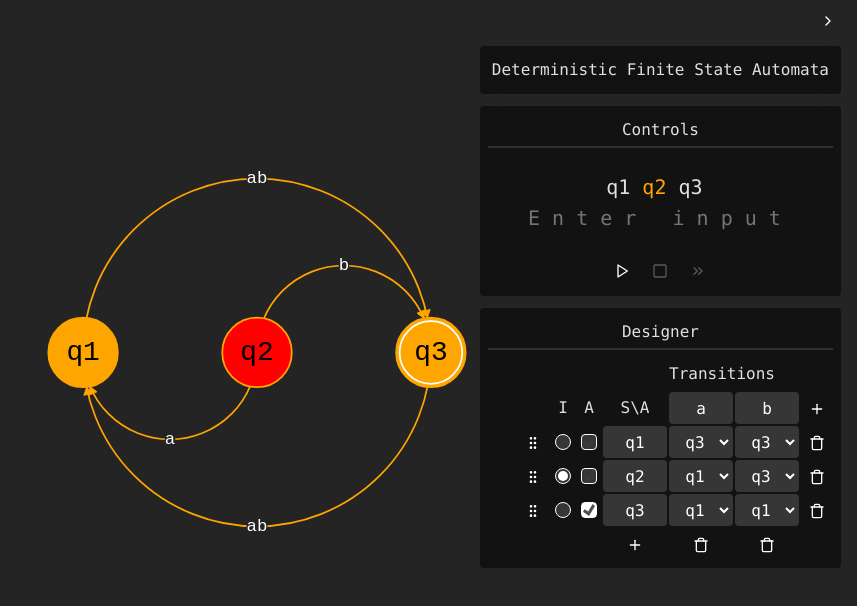
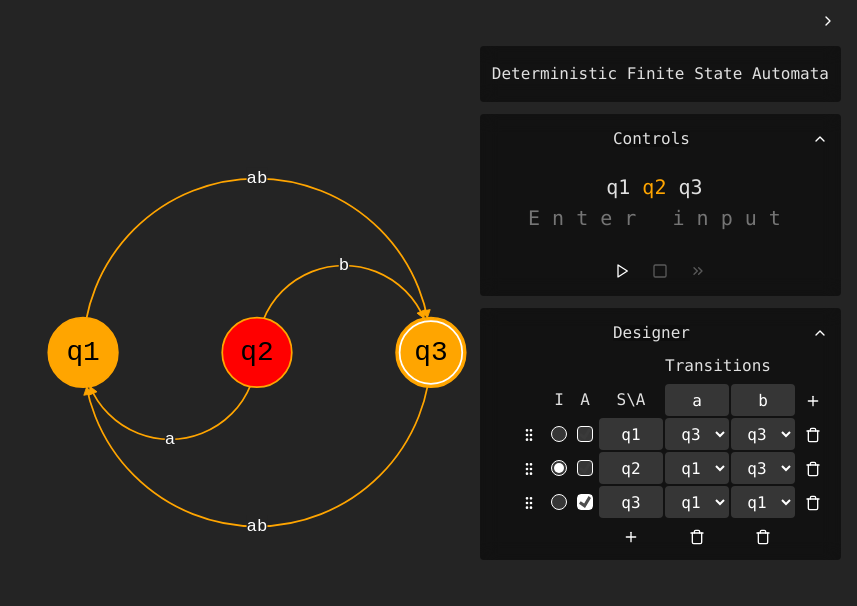
Before and after one commit to utkusagocak/automata-simulator, a Vue app: page / in a window 1280 px wide. Shown: the top 606 px of the page, without its empty margins (423-1280 px from the left). Built offline with nearby package versions, Linux system fonts and the light colour scheme.

Commit message:
add expand/collapse for panels

```diff
--- a/src/App.css
+++ b/src/App.css
@@ -171,15 +171,15 @@
 .panel-title {
   display: flex;
   align-items: center;
-  padding: 4px 4px;
+  padding: 8px 4px;
   justify-content: center;
 }
 
 .panel-title:not(:last-child) {
-  margin-bottom: 8px;
-  border-bottom-width: 2px;
+  /* margin-bottom: 8px; */
+  /* border-bottom-width: 2px;
   border-bottom-style: solid;
-  border-bottom-color: rgba(126, 126, 126, 0.3);
+  border-bottom-color: rgba(126, 126, 126, 0.3); */
 }
 
 .panel-content {
@@ -190,6 +190,7 @@
 .dfa-designer {
   overflow-y: auto;
   overflow-x: hidden;
+  scrollbar-gutter: stable;
 }
 
 .dfa-designer-panel {
--- a/src/App.vue
+++ b/src/App.vue
@@ -14,6 +14,7 @@ import {
   LucideChevronRight,
   LucideMenu,
 } from 'lucide-vue-next';
+import Panel from './components/Panel.vue';
 
 const dfa = reactive(new DFA());
 const visualizer = ref<InstanceType<typeof DFAVisualizer> | null>(null);
@@ -76,7 +77,6 @@ const rightPanelOpen = ref(true);
         <DFAControls v-if="rightPanelOpen" :dfa="dfa" />
       </Transition>
 
-      <!-- <DFAVisualizerControls :visualizer="visualizer" /> -->
       <Transition name="panel">
         <DFADesigner v-if="rightPanelOpen" :dfa="dfa" />
       </Transition>
@@ -88,25 +88,21 @@ const rightPanelOpen = ref(true);
 .right-panel {
   pointer-events: none;
 }
-.panel {
-  pointer-events: all;
+
+.panel-enter-active,
+.panel-leave-active {
+  transition: 0.25s ease;
+}
+.panel-enter-from,
+.panel-leave-to {
+  transform: translateX(100%);
+  opacity: 0;
 }
 .right-panel-toggle {
   pointer-events: all;
   border-radius: 4px;
   align-self: end;
   margin: 0px;
-}
-
-.panel-enter-active,
-.panel-leave-active {
-  transition: 0.5s linear;
-}
-
-.panel-enter-from,
-.panel-leave-to {
-  transform: translateX(100%);
-  /* opacity: 0; */
 }
 
 #visible-area {
--- a/src/DFA/DFAControls.vue
+++ b/src/DFA/DFAControls.vue
@@ -9,6 +9,7 @@ import {
 } from 'lucide-vue-next';
 import { DFA } from './DFA';
 import { ref } from 'vue';
+import Panel from '../components/Panel.vue';
 
 const { dfa } = defineProps<{ dfa: DFA }>();
 
@@ -36,9 +37,7 @@ function handleStop() {
 </script>
 
 <template>
-  <div class="panel">
-    <div className="panel-title">Controls</div>
-
+  <Panel header="Controls">
     <div
       class="panel-content dfa-controls d-flex flex-column align-items-center gap-1"
       :class="{ disabled: DFA.isDFAValid(dfa) !== true }"
@@ -146,7 +145,7 @@ function handleStop() {
         </button>
       </div>
     </div>
-  </div>
+  </Panel>
 </template>
 
 <style scoped>
--- a/src/DFA/DFADesigner.vue
+++ b/src/DFA/DFADesigner.vue
@@ -2,6 +2,7 @@
 import { LucideGripVertical, LucidePlus, LucideTrash } from 'lucide-vue-next';
 import { DFA } from './DFA';
 import { ref } from 'vue';
+import Panel from '../components/Panel.vue';
 
 const { dfa } = defineProps<{ dfa: DFA }>();
 
@@ -33,8 +34,7 @@ function handleStartDrag(e: PointerEvent, target: string) {
 </script>
 
 <template>
-  <div class="panel dfa-designer-panel">
-    <div class="panel-title">Designer</div>
+  <Panel header="Designer" class="dfa-designer-panel">
     <div
       class="panel-content dfa-designer"
       :class="{ dragging: drag.dragging }"
@@ -276,7 +276,7 @@ function handleStartDrag(e: PointerEvent, target: string) {
         </button>
       </div>
     </div>
-  </div>
+  </Panel>
 </template>
 
 <style scoped>
--- /dev/null
+++ b/src/components/Panel.vue
@@ -0,0 +1,49 @@
+<script setup lang="ts">
+import { LucideChevronDown, LucideChevronUp } from 'lucide-vue-next';
+import { reactive, onMounted, ref, computed } from 'vue';
+
+const { header } = defineProps<{ header: string }>();
+const collapsed = ref(false);
+</script>
+
+<template>
+  <div class="panel" :class="{ collapse: collapsed }" v-bind="$attrs">
+    <div class="panel-title">
+      <span></span>
+      <span>{{ header }}</span>
+      <button class="icon-btn" @click="() => (collapsed = !collapsed)">
+        <LucideChevronDown v-if="collapsed" />
+        <LucideChevronUp v-if="!collapsed" />
+      </button>
+    </div>
+    <slot></slot>
+  </div>
+</template>
+
+<style scoped>
+.panel {
+  pointer-events: all;
+  display: grid;
+  grid-template-columns: 1fr;
+  grid-template-rows: min-content 1fr;
+  transition: grid-template-rows 0.2s ease;
+}
+
+.panel.collapse {
+  grid-template-rows: min-content 0fr;
+}
+
+.icon-btn {
+  margin: -4px;
+}
+
+.panel-title span {
+  line-height: 1em;
+  backdrop-filter: blur(9px);
+}
+
+.panel-title {
+  justify-content: space-between;
+  align-items: center;
+}
+</style>
```
